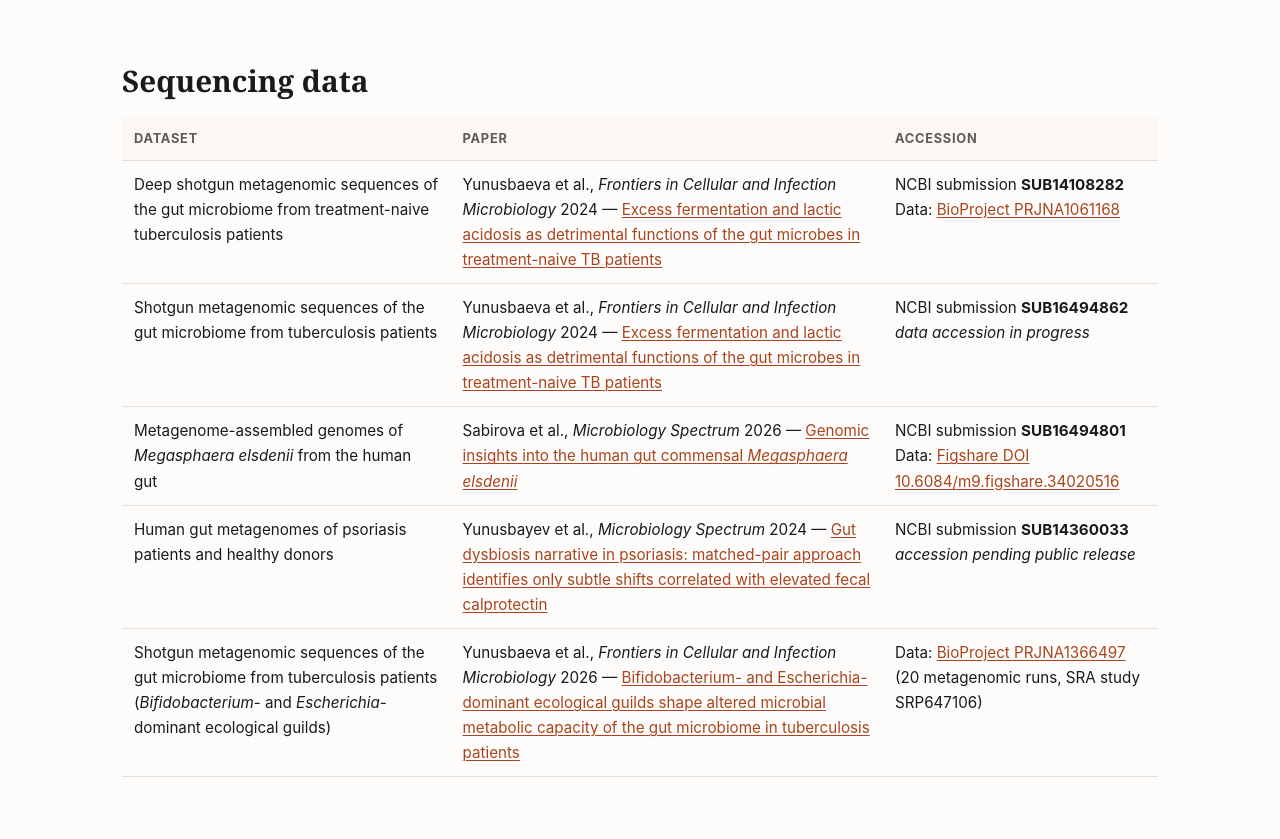
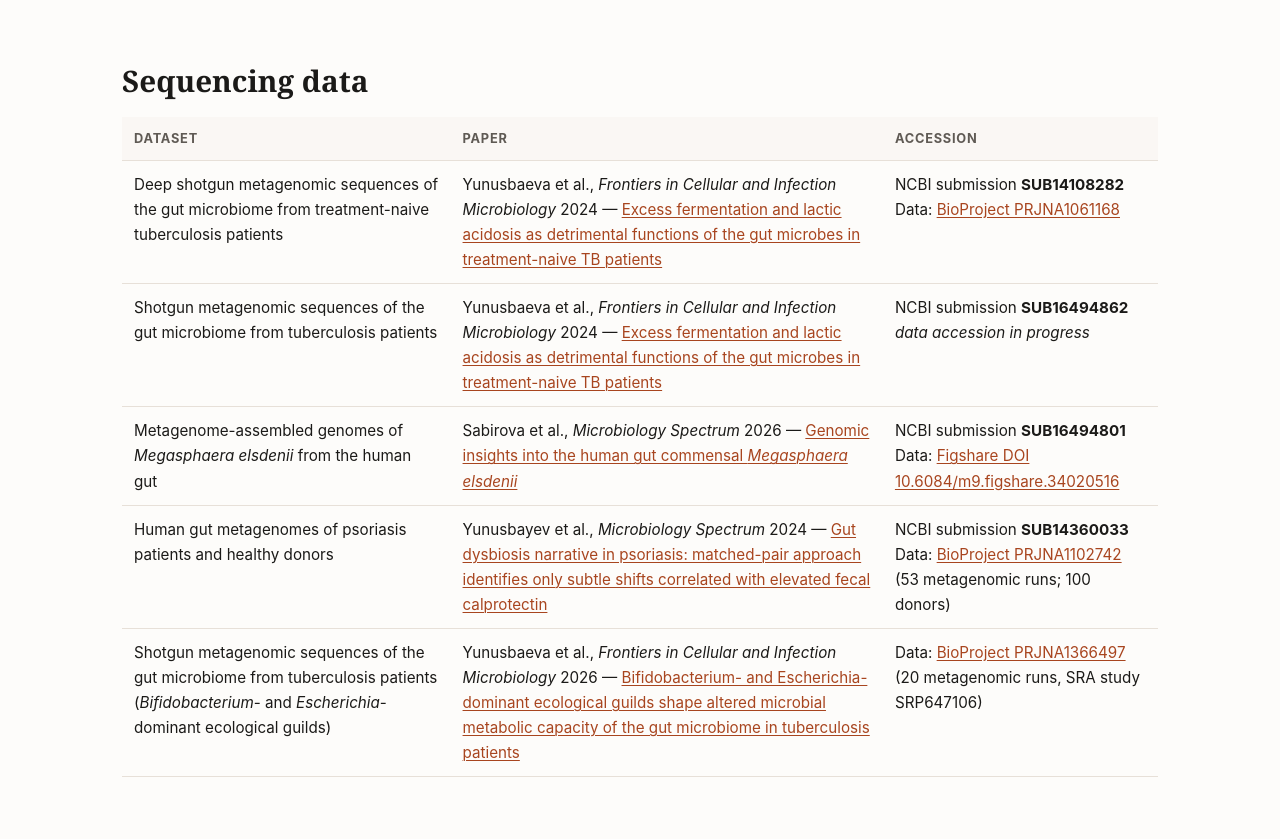
Before and after one commit to yunusbb/evobiomed-site, a plain HTML site: page resources.html in a window 1280 px wide. Shown: the part 244-1083 px from the top of the page. Drawn offline with Linux system fonts and the light colour scheme.

Commit message:
Add confirmed BioProject PRJNA1102742 for psoriasis submission SUB14360033

```diff
--- a/resources.html
+++ b/resources.html
@@ -66,7 +66,7 @@
         <tr>
           <td>Human gut metagenomes of psoriasis patients and healthy donors</td>
           <td>Yunusbayev et al., <em>Microbiology Spectrum</em> 2024 — <a href="https://doi.org/10.1128/spectrum.01382-24">Gut dysbiosis narrative in psoriasis: matched-pair approach identifies only subtle shifts correlated with elevated fecal calprotectin</a></td>
-          <td>NCBI submission <strong>SUB14360033</strong><br><em>accession pending public release</em></td>
+          <td>NCBI submission <strong>SUB14360033</strong><br>Data: <a href="https://dataview.ncbi.nlm.nih.gov/object/PRJNA1102742">BioProject PRJNA1102742</a><br>(53 metagenomic runs; 100 donors)</td>
         </tr>
         <tr>
           <td>Shotgun metagenomic sequences of the gut microbiome from tuberculosis patients (<em>Bifidobacterium</em>- and <em>Escherichia</em>-dominant ecological guilds)</td>
```
